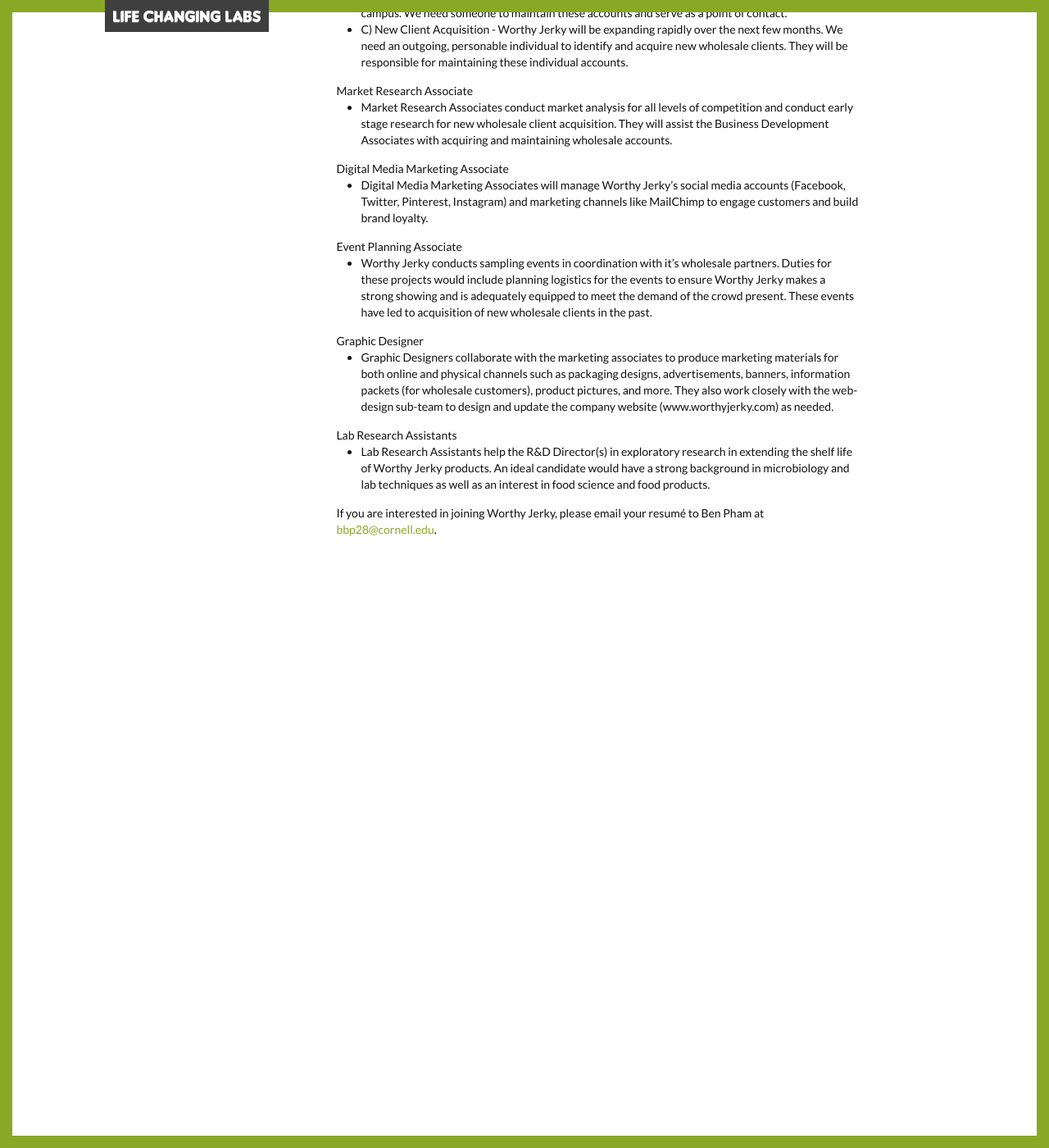
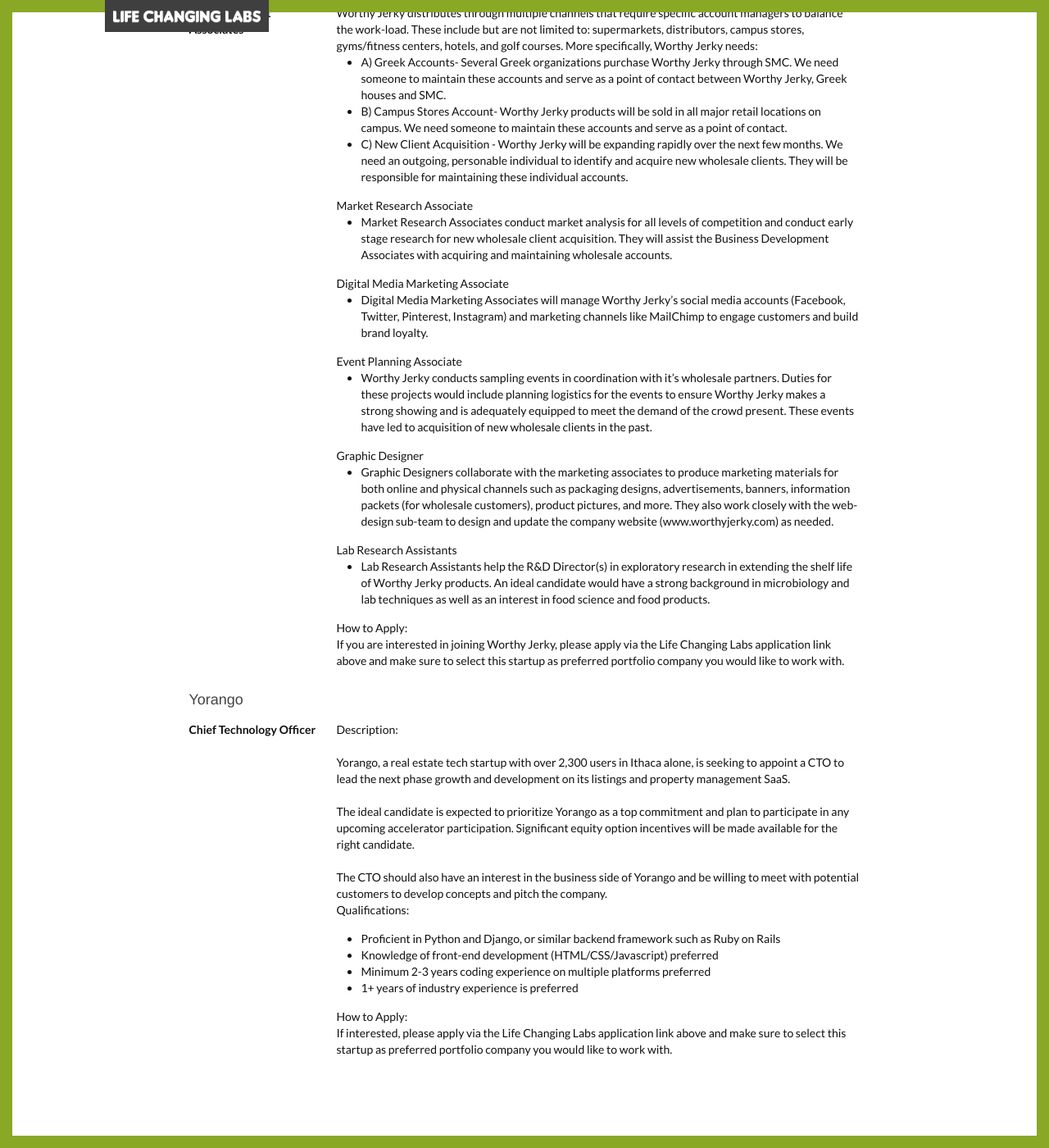
Before and after one commit to alilybit/alilybit.github.io, a Jekyll site: the page built from opportunities/index.html, in a window 1280 px wide and 1400 px high, scrolled down 1940 px. Shown: the whole window at 82% size. Built offline with Jekyll 4.4.1, drawn with Linux system fonts in a browser that asks for light colours; nearby versions of some CDN libraries; library files that are not in the unit come from our copies; some of the changed text lies outside the part shown.

Commit message:
job listing update

```diff
--- a/opportunities/index.html
+++ b/opportunities/index.html
@@ -60,6 +60,9 @@
 			<dd>As a creative centered team, we all value the role that design plays in the product and our team's ethos. We are looking someone to join our design team in order to work with our Design Lead to help develop different aspects of the product which range from web interface wireframing to visual graphic work for complimentary aspects of user experience. Some of the upcoming tasks include a new feature set for the website product, mobile design, social media integration, and development of company branding identity. We are looking for someone to take ownership of their role as part of the team and be comfortable working in a collaborative setting.
 			</dd><br>
 			<dd>You must be familiar with Adobe Photoshop, Adobe Illustrator, have basic knowledge of user experience design, be able to work with conceptual development, and not afraid to pitch your own ideas to the group. If you have any supplemental material to your application (work samples, portfolio, etc.) please attach and include in your application.
+			</dd><br>
+			<dd>How to Apply:<br>
+				If interestred, please apply via the Life Changing Labs application link above and make sure to select this startup as preferred portfolio company you would like to work with.
 			</dd>
 		</dl>
 
@@ -70,7 +73,8 @@
 			</dd><br>
 			<dd>We're looking for someone who understands the live music scene and has some connections to performing artists, venues, or promoters, preferably around NYC. The Concertmaster goes to as many shows as possible, trying to get backstage and talking to as many people as possible. The Concertmaster can put a show together by reaching out to connections, but can really take off and run with a great opportunity to produce an epic show.
 			</dd><br>
-			<dd>If you're hungry enough to help us produce more great concerts, we want you to be part of our team. Let's talk: <a href="mailto:feifan@tunetap.com">feifan@tunetap.com</a>
+			<dd>How to Apply:<br>
+				If interestred, please apply via the Life Changing Labs application link above and make sure to select this startup as preferred portfolio company you would like to work with.
 			</dd><br>
 		</dl>
 
@@ -91,7 +95,10 @@
 					<li>Experience in Digital Signal Processing and digital filter design</li>
 					<li>Proficiency in C and Python</li>
 				</ul>
-			</dd><br>
+			</dd>
+			<dd>How to Apply:<br>
+				If interested, please apply via the Life Changing Labs application link above and make sure to select this startup as preferred portfolio company you would like to work with.
+			</dd>
 		</dl>
 
 		<h4 class="uk-panel-title">Worthy Jerky</h3>
@@ -129,7 +136,30 @@
 					<li>Lab Research Assistants help the R&D Director(s) in exploratory research in extending the shelf life of Worthy Jerky products. An ideal candidate would have a strong background in microbiology and lab techniques as well as an interest in food science and food products.</li>
 				</ul>
 			</dd>
-			<dd>If you are interested in joining Worthy Jerky, please email your resumé to Ben Pham at <a href="mailto:bbp28@cornell.edu">bbp28@cornell.edu</a>.</dd>
+			<dd>How to Apply:<br>
+				If you are interested in joining Worthy Jerky, please apply via the Life Changing Labs application link above and make sure to select this startup as preferred portfolio company you would like to work with.
+			</dd>
+		</dl>
+
+		<h4 class="uk-panel-title">Yorango</h3>
+		<dl class="uk-description-list-horizontal">
+			<dt>Chief Technology Officer</dt>
+			<dd>Description:<br><br>
+				Yorango, a real estate tech startup with over 2,300 users in Ithaca alone, is seeking to appoint a CTO to lead the next phase growth and development on its listings and property management SaaS.<br><br>
+				The ideal candidate is expected to prioritize Yorango as a top commitment and plan to participate in any upcoming accelerator participation. Significant equity option incentives will be made available for the right candidate.<br><br>
+				The CTO should also have an interest in the business side of Yorango and be willing to meet with potential customers to develop concepts and pitch the company.
+			</dd>
+			<dd>Qualifications:<br>
+				<ul>
+					<li>Proficient in Python and Django, or similar backend framework such as Ruby on Rails</li>
+					<li>Knowledge of front-end development (HTML/CSS/Javascript) preferred</li>
+					<li>Minimum 2-3 years coding experience on multiple platforms preferred</li>
+					<li>1+ years of industry experience is preferred</li>
+				</ul>
+			</dd>
+			<dd>How to Apply:<br>
+				If interested, please apply via the Life Changing Labs application link above and make sure to select this startup as preferred portfolio company you would like to work with.
+			</dd><br>
 		</dl>
 
 	</div>
```
